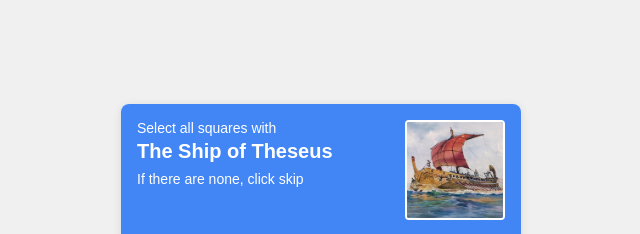
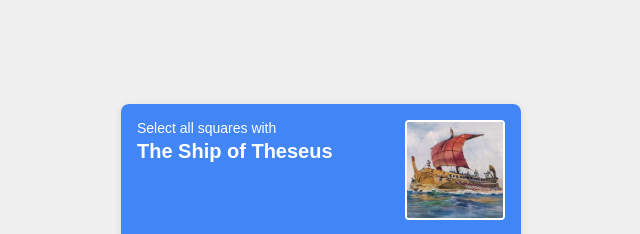
Before and after one commit to benkreitercom/benkreitercom.github.io, a plain HTML site: page theseus/index.html in a window 1280 px wide. Shown: the top 234 px of the page, without its empty margins (319-959 px from the left). Drawn offline with Linux system fonts and the light colour scheme.

Commit message:
remove line 3

```diff
--- a/theseus/index.html
+++ b/theseus/index.html
@@ -12,7 +12,6 @@
             <div class="captcha-instructions">
                 <h2>Select all squares with</h2>
                 <h1>The Ship of Theseus</h1>
-                <p>If there are none, click skip</p>
             </div>
             <div class="captcha-sample">
                 <img src="imagemaster.webp" alt="Ship of Theseus">
```
